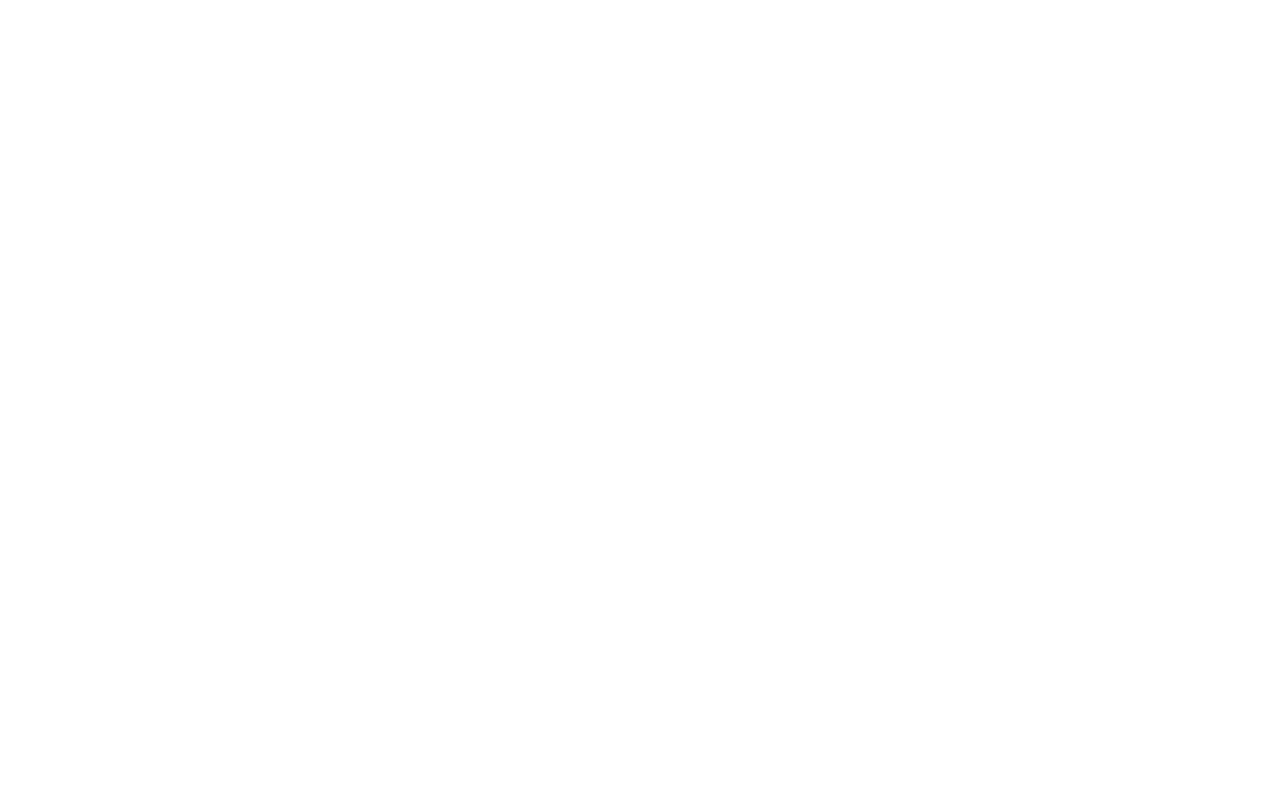
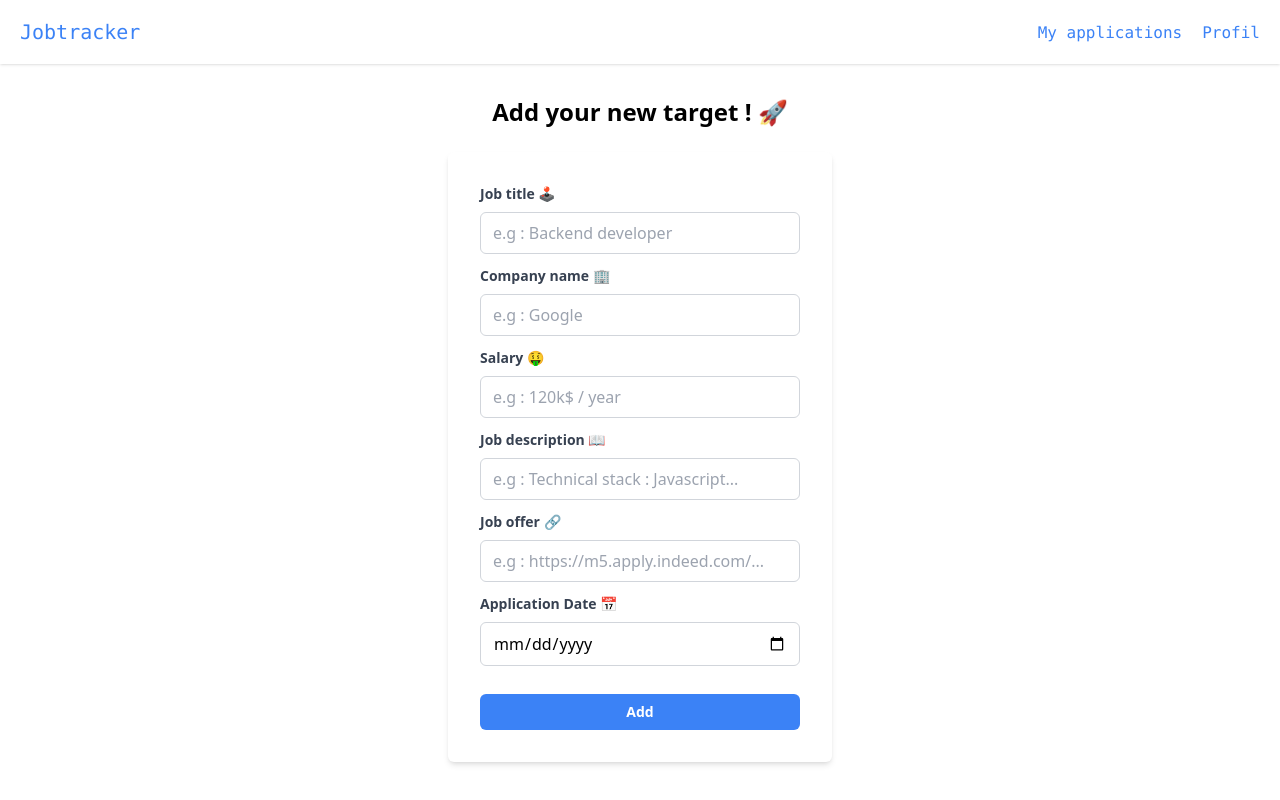
Before and after one commit to josearmandodias/Jobtracker-app, a React (Create React App) app in the folder client/: page /home in a window 1280 px wide. Before the commit this address had no page. Built offline with nearby package versions, Linux system fonts and the light colour scheme.

Commit message:
:construction: login and signup pages complete, home page in construction

```diff
--- a/client/src/App.js
+++ b/client/src/App.js
@@ -1,12 +1,14 @@
 import './App.css';
 import { BrowserRouter, Routes, Route } from 'react-router-dom';
 import Auth from './components/Auth';
+import Home from './components/Home';
 
 function App() {
   return (
     <BrowserRouter>
       <Routes>
-        <Route path="/auth" element={<Auth />} />
+        <Route path='/login' element={<Auth />} />
+        <Route path='/home' element={<Home />} />
       </Routes>
     </BrowserRouter>
   );
--- a/client/src/components/Auth.js
+++ b/client/src/components/Auth.js
@@ -1,31 +1,84 @@
-import React from "react"
+import React, { useState } from "react";
+import { useNavigate } from 'react-router-dom';
 
 function Auth(props) {
+  const [authMode, setAuthMode] = useState("signin");
+  const navigate = useNavigate();
+
+  const changeAuthMode = () => {
+    setAuthMode(authMode === "signin" ? "signup" : "signin");
+  }
+
+  const HomePage = () => {
+    navigate('/home');
+  };
+
+  if (authMode === 'signin') {
+    return (
+      <div class="flex min-h-screen items-center justify-center bg-gradient-to-r from-indigo-500 from-10% via-sky-600 via-30% to-emerald-500 to-90% dark:bg-gray-950 p-12">
+        <form action="">
+          <div class="max-w-sm rounded-3xl bg-gradient-to-b from-sky-300 to-purple-500 p-px dark:from-gray-800 dark:to-transparent">
+            <div class="rounded-[calc(1.5rem-1px)] bg-white px-10 p-12 dark:bg-gray-900">
+              <div>
+                <h1 class="text-xl font-semibold text-gray-800 dark:text-white">
+                  Sign in to your account
+                </h1>
+                <p class="text-sm tracking-wide text-gray-600 dark:text-gray-300">
+                  Don't have an account ?
+                <span class="text-blue-600 transition duration-200 hover:underline dark:text-blue-400" onClick={changeAuthMode}>
+                  Signup
+                </span> for free</p>
+              </div>
+
+              <form class="mt-8 space-y-8">
+                <div class="space-y-6">
+                  <input class="w-full bg-transparent text-gray-600 dark:text-white dark:border-gray-700 rounded-md border border-gray-300 px-3 py-2 text-sm placeholder-gray-600 invalid:border-red-500 dark:placeholder-gray-300" placeholder="Your Email" type="email" name="email" id="email" />
+
+                  <input class="w-full bg-transparent text-gray-600 dark:text-white dark:border-gray-700 rounded-md border border-gray-300 px-3 py-2 text-sm placeholder-gray-600 invalid:border-red-500 dark:placeholder-gray-300" placeholder="Your Password" type="password" name="password" id="password" />
+                </div>
+
+                <button class="h-9 px-3 w-full bg-blue-600 hover:bg-blue-700 active:bg-blue-800 focus:bg-blue-700 transition duration-500 rounded-md text-white" onClick={HomePage}>
+                  Signin
+                </button>
+              </form>
+            </div>
+          </div>
+        </form>
+      </div>
+    )
+  }
+
   return (
-    <div class="flex min-h-screen items-center justify-center bg-gray-100 dark:bg-gray-950 p-12">
+    <div class="flex min-h-screen items-center justify-center bg-gradient-to-r from-indigo-500 from-10% via-sky-600 via-30% to-emerald-500 to-90% dark:bg-gray-950 p-12">
       <form action="">
         <div class="max-w-sm rounded-3xl bg-gradient-to-b from-sky-300 to-purple-500 p-px dark:from-gray-800 dark:to-transparent">
           <div class="rounded-[calc(1.5rem-1px)] bg-white px-10 p-12 dark:bg-gray-900">
             <div>
               <h1 class="text-xl font-semibold text-gray-800 dark:text-white">
-                Sign in to your account
+                Create an account
               </h1>
               <p class="text-sm tracking-wide text-gray-600 dark:text-gray-300">
-                Don't have an account ?
-              <a href="/signup" class="text-blue-600 transition duration-200 hover:underline dark:text-blue-400">
-                Signup
-              </a> for free</p>
+                Already have an account ?
+              <span class="text-blue-600 transition duration-200 hover:underline dark:text-blue-400" onClick={changeAuthMode}>
+                Signin
+              </span>
+              </p>
             </div>
 
             <form class="mt-8 space-y-8">
               <div class="space-y-6">
+                <input class="w-full bg-transparent text-gray-600 dark:text-white dark:border-gray-700 rounded-md border border-gray-300 px-3 py-2 text-sm placeholder-gray-600 invalid:border-red-500 dark:placeholder-gray-300" placeholder="Surname" type="name" name="surname" id="surname" />
+                <input class="w-full bg-transparent text-gray-600 dark:text-white dark:border-gray-700 rounded-md border border-gray-300 px-3 py-2 text-sm placeholder-gray-600 invalid:border-red-500 dark:placeholder-gray-300" placeholder="Name" type="name" name="name" id="name" />
+
                 <input class="w-full bg-transparent text-gray-600 dark:text-white dark:border-gray-700 rounded-md border border-gray-300 px-3 py-2 text-sm placeholder-gray-600 invalid:border-red-500 dark:placeholder-gray-300" placeholder="Your Email" type="email" name="email" id="email" />
+                <input class="w-full bg-transparent text-gray-600 dark:text-white dark:border-gray-700 rounded-md border border-gray-300 px-3 py-2 text-sm placeholder-gray-600 invalid:border-red-500 dark:placeholder-gray-300" placeholder="Validate your email" type="email" name="email" id="email" />
 
                 <input class="w-full bg-transparent text-gray-600 dark:text-white dark:border-gray-700 rounded-md border border-gray-300 px-3 py-2 text-sm placeholder-gray-600 invalid:border-red-500 dark:placeholder-gray-300" placeholder="Your Password" type="password" name="password" id="password" />
+                <input class="w-full bg-transparent text-gray-600 dark:text-white dark:border-gray-700 rounded-md border border-gray-300 px-3 py-2 text-sm placeholder-gray-600 invalid:border-red-500 dark:placeholder-gray-300" placeholder="Validate your password" type="password" name="password" id="password" />
               </div>
 
-              <button class="h-9 px-3 w-full bg-blue-600 hover:bg-blue-700 active:bg-blue-800 focus:bg-blue-700 transition duration-500 rounded-md text-white">
-                Signin
+              <button class="h-9 px-3 w-full bg-blue-600 hover:bg-blue-700 active:bg-blue-800 focus:bg-blue-700 transition duration-500 rounded-md text-white" onClick={HomePage}>
+                Signup
               </button>
             </form>
           </div>
--- /dev/null
+++ b/client/src/components/Home.js
@@ -0,0 +1,75 @@
+import React, { useState } from "react";
+
+function Home(props) {
+  return (
+    <div className="main min-h-screen items-center justify-center bg-white">
+      <div className="flex-row justify-between items-center">
+        <div class="navbar shadow max-h-screen">
+          <div class="h-16 mx-auto px-5 flex items-center justify-between">
+              <a href="/home" class="text-xl font-mono text-blue-500 hover:text-blue-800 transition-colors cursor-pointer">Jobtracker</a>
+
+              <ul class="flex items-center gap-5">
+                <li><a href="/my-applications" class="text-blue-500 font-mono hover:text-blue-800 transition-colors">My applications</a></li>
+                <li><a href="/profile" class="text-blue-500 font-mono hover:text-blue-800 transition-colors">Profil</a></li>
+              </ul>
+          </div>
+        </div>
+
+        <div class="container mx-auto py-8">
+          <h1 class="text-2xl font-bold mb-6 text-center">Add your new target ! &#128640;</h1>
+          <form class="w-full max-w-sm mx-auto bg-white p-8 rounded-md shadow-md">
+            <div class="mb-4">
+              <label class="block text-gray-700 text-sm font-bold mb-2">
+                Job title &#128377;
+              </label>
+              <input class="w-full px-3 py-2 border border-gray-300 rounded-md mb-3 focus:outline-none focus:border-indigo-500"
+                type="text" id="job_title" name="job_title" placeholder="e.g : Backend developer" required>
+              </input>
+
+              <label class="block text-gray-700 text-sm font-bold mb-2">
+                Company name &#127970;
+              </label>
+              <input class="w-full px-3 py-2 border border-gray-300 rounded-md mb-3 focus:outline-none focus:border-indigo-500"
+                type="text" id="company" name="job_title" placeholder="e.g : Google" required>
+              </input>
+
+              <label class="block text-gray-700 text-sm font-bold mb-2">
+                Salary 	&#129297;
+              </label>
+              <input class="w-full px-3 py-2 border border-gray-300 rounded-md mb-3 focus:outline-none focus:border-indigo-500"
+                type="number" min={0} id="salary" name="salary" placeholder="e.g : 120k$ / year" required>
+              </input>
+
+              <label class="block text-gray-700 text-sm font-bold mb-2">
+                Job description &#128214;
+              </label>
+              <input class="w-full px-3 py-2 border border-gray-300 rounded-md mb-3 focus:outline-none focus:border-indigo-500"
+                type="text" id="description" name="description" placeholder="e.g : Technical stack : Javascript..." required>
+              </input>
+
+              <label class="block text-gray-700 text-sm font-bold mb-2">
+                Job offer &#128279;
+              </label>
+              <input class="w-full px-3 py-2 border border-gray-300 rounded-md mb-3 focus:outline-none focus:border-indigo-500"
+                type="text" id="offer" name="offer" placeholder="e.g : https://m5.apply.indeed.com/..." required>
+              </input>
+
+              <label class="block text-gray-700 text-sm font-bold mb-2">
+                Application Date &#128197;
+              </label>
+              <input class="w-full px-3 py-2 border border-gray-300 rounded-md mb-3 focus:outline-none focus:border-indigo-500"
+                type="date" id="application_date" name="application_date" required>
+              </input>
+            </div>
+            <button class="w-full bg-blue-500 text-white text-sm font-bold py-2 px-4 rounded-md hover:bg-indigo-600 transition duration-300"
+              type="submit">
+                Add
+            </button>
+          </form>
+        </div>
+      </div>
+    </div>
+  );
+}
+
+export default Home;
```
Also changed, not shown: 2 other files (tests, documents, lock files or other folders).
